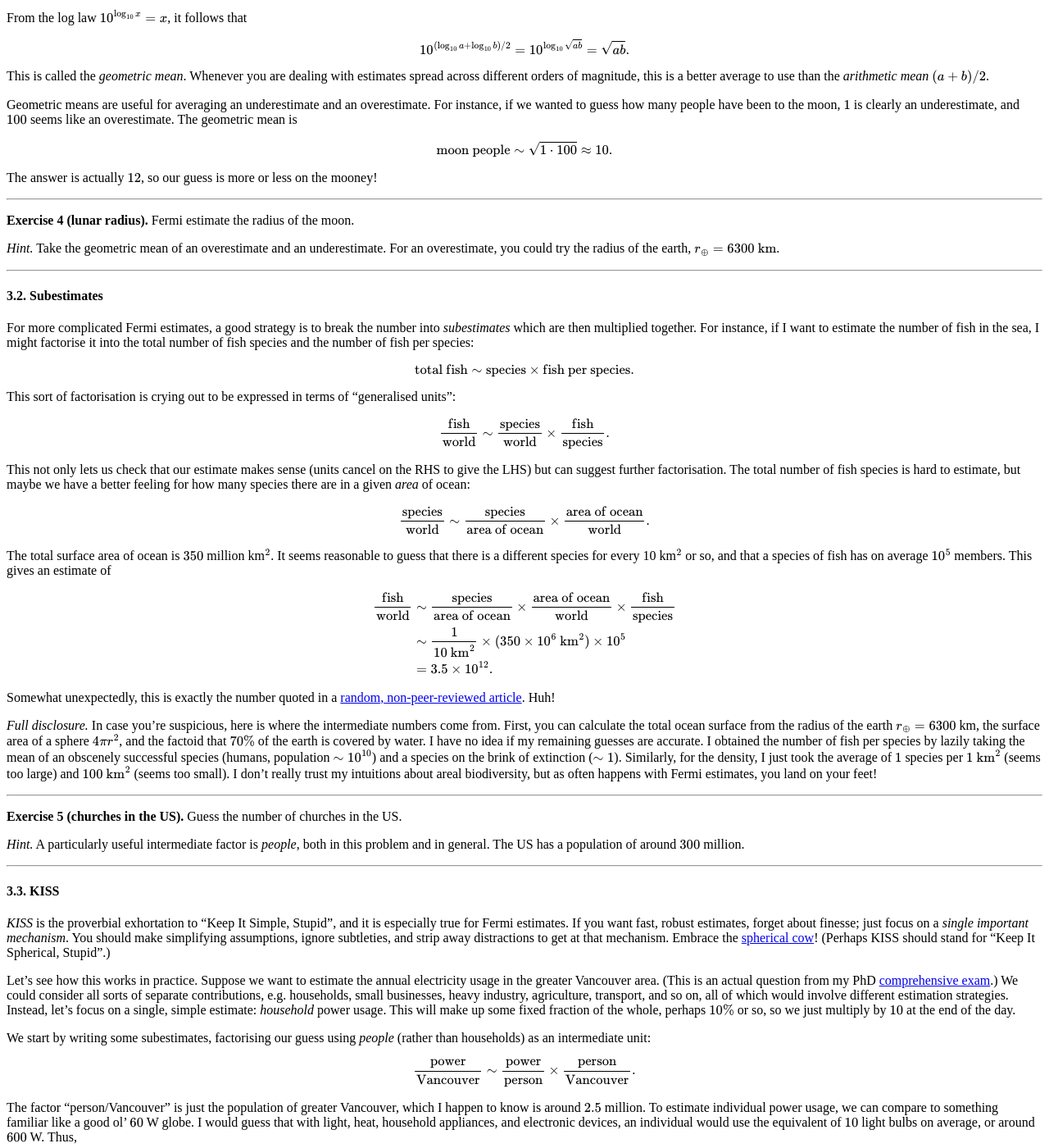
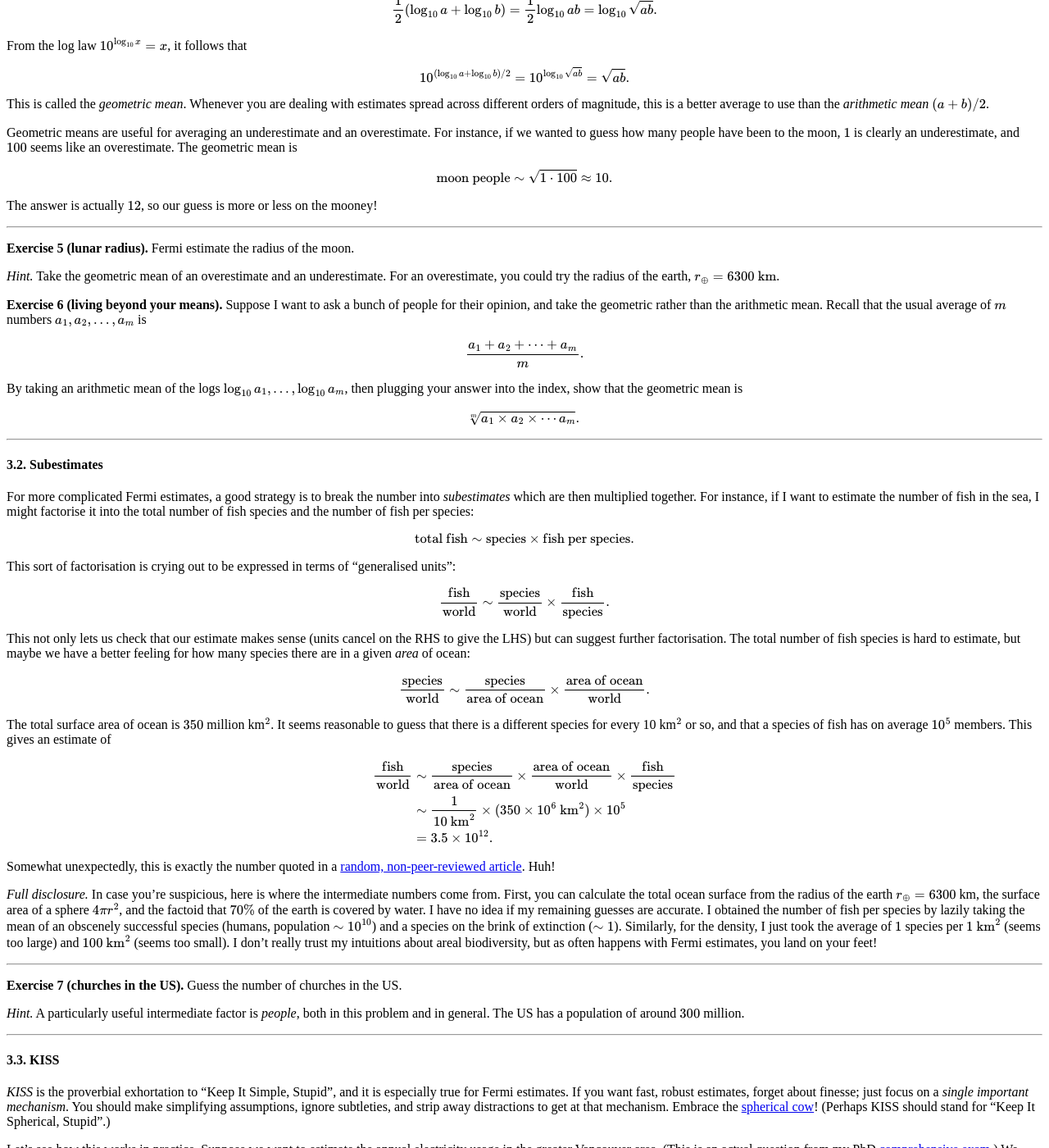
Before and after one commit to hapax/hapax.github.io, a Jekyll site: the page built from assets/simple-physics.md, in a window 1280 px wide and 1400 px high, scrolled down 5502 px. Shown: the whole window at 82% size. Built offline with Jekyll 4.4.1, drawn with Linux system fonts in a browser that asks for light colours; our own code applies the rules of GitHub Pages for plain Markdown files; formulas are drawn with MathJax 3; a script that is not in the unit is left out; some of the changed text lies outside the part shown.

Commit message:
Update simple-physics.md

```diff
--- a/assets/simple-physics.md
+++ b/assets/simple-physics.md
@@ -479,6 +479,8 @@
 PV = nk_B\mathcal{T}.
 $$
 
+**Exercise 4 (factors of $\pi$).** We can
+
 ---
 
 ## 3. Fermi estimates <a id="sec-3" name="sec-3"></a>
@@ -578,11 +580,28 @@
 
 ---
 
-**Exercise 4 (lunar radius).** Fermi estimate the radius of the moon.
+**Exercise 5 (lunar radius).** Fermi estimate the radius of the moon.
 
 *Hint.* Take the geometric mean of an overestimate and an underestimate.
 For an overestimate, you could try the radius of
- the earth, $r_\oplus = 6300 \text{ km}$.
+the earth, $r_\oplus = 6300 \text{ km}$.
+
+**Exercise 6 (living beyond your means).** Suppose I want to ask a bunch of people for
+  their opinion, and take the geometric rather than the arithmetic
+  mean.
+  Recall that the usual average of $m$ numbers $a_1, a_2, \ldots, a_m$ is
+
+$$
+\frac{a_1+a_2+\cdots + a_m}{m}.
+$$
+
+By taking an arithmetic mean of the logs $\log_{10} a_1, \ldots,
+\log_{10} a_m$, then plugging your answer into the index, show that
+the geometric mean is
+
+$$
+\sqrt[m]{a_1 \times a_2 \times \cdots a_m}.
+$$
 
 ---
 
@@ -652,7 +671,7 @@
 
 ---
 
-**Exercise 5 (churches in the US).** Guess the number of churches in
+**Exercise 7 (churches in the US).** Guess the number of churches in
 the US.
 
 *Hint.* A particularly useful intermediate factor is *people*, both in
```
Also changed, not shown: other parts of assets/simple-physics.md (+1 -18 lines).
